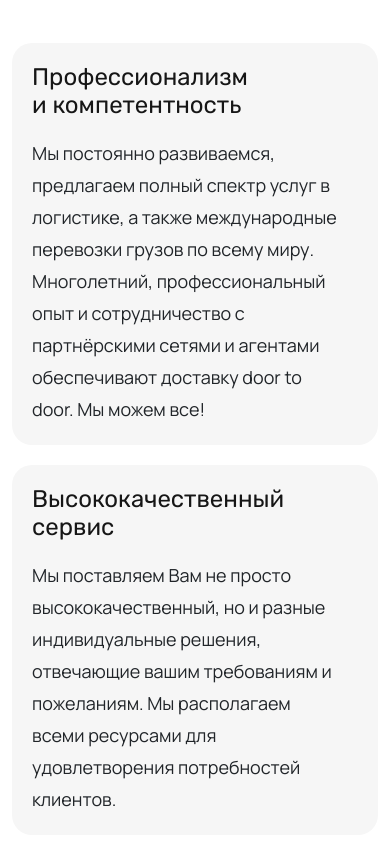
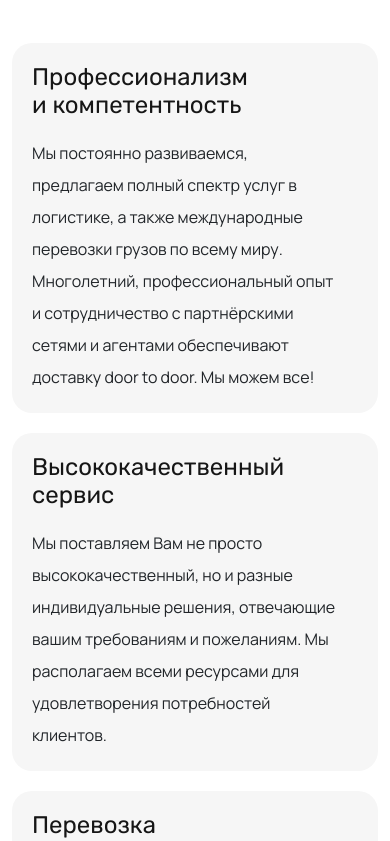
Before and after one commit to samar-st/Taklog, a React (Create React App) app: page / in a window 390 px wide. Shown: the part 6100-6941 px from the top of the page. Built offline with nearby package versions, Linux system fonts and the light colour scheme.

Commit message:
new commits

```diff
--- a/src/components/About/About.js
+++ b/src/components/About/About.js
@@ -86,7 +86,7 @@ const About = () => {
               {details ? "Меньше >" : "Больше >"}
             </button>
           </Row>
-          <Row data-aos-once="false" data-aos="fade-down">
+          <Row data-aos-once="false" data-aos="fade-right">
             <img className="logistic-img" src={Logisticimg} alt="img" />
           </Row>
         </div>
--- a/src/components/Advantages/Advantages.css
+++ b/src/components/Advantages/Advantages.css
@@ -102,7 +102,7 @@ font-family: 'Manrope', sans-serif; */
     .sub-text-of-card-advantages {
         font-family: 'Manrope', sans-serif;
         font-weight: 400 !important;
-        font-size: 18px !important;
+        font-size: 16px !important;
         line-height: 32px !important;
         padding: 0px 15px 0px 0px;
     }
```
